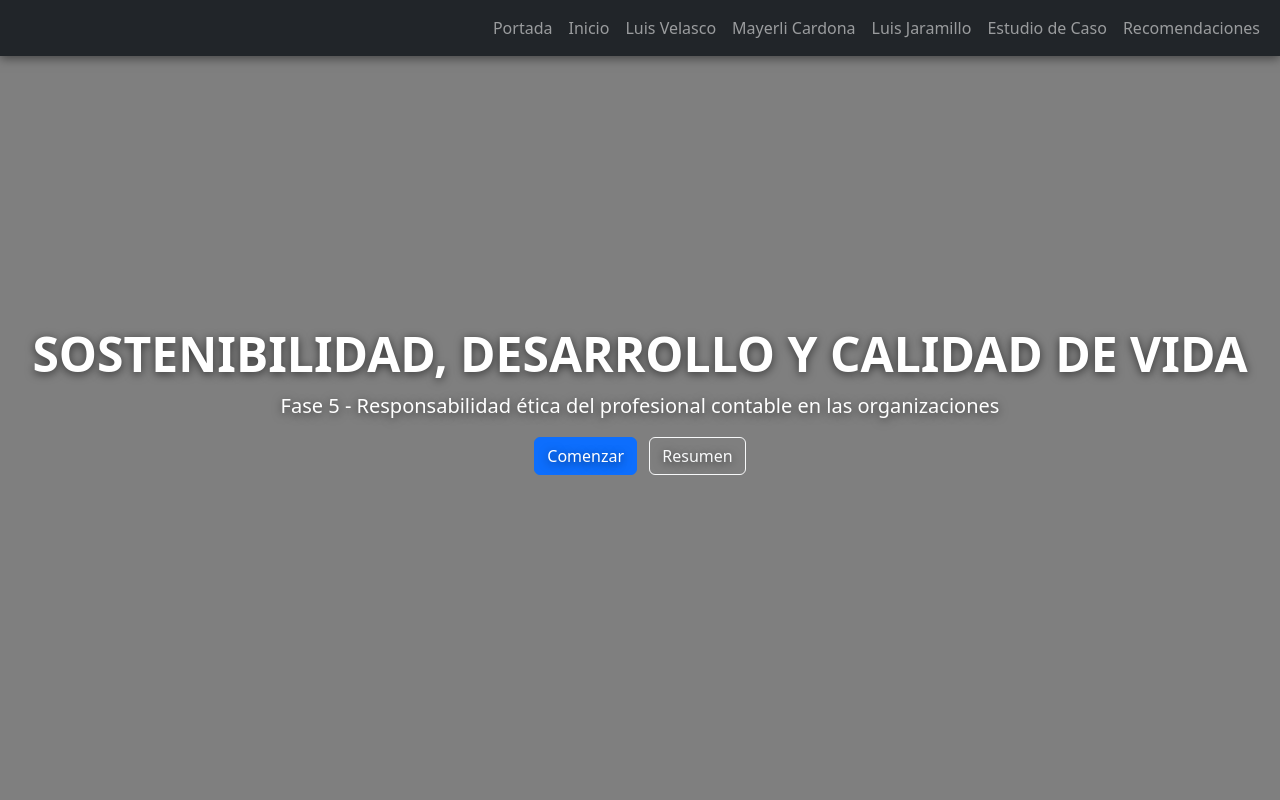
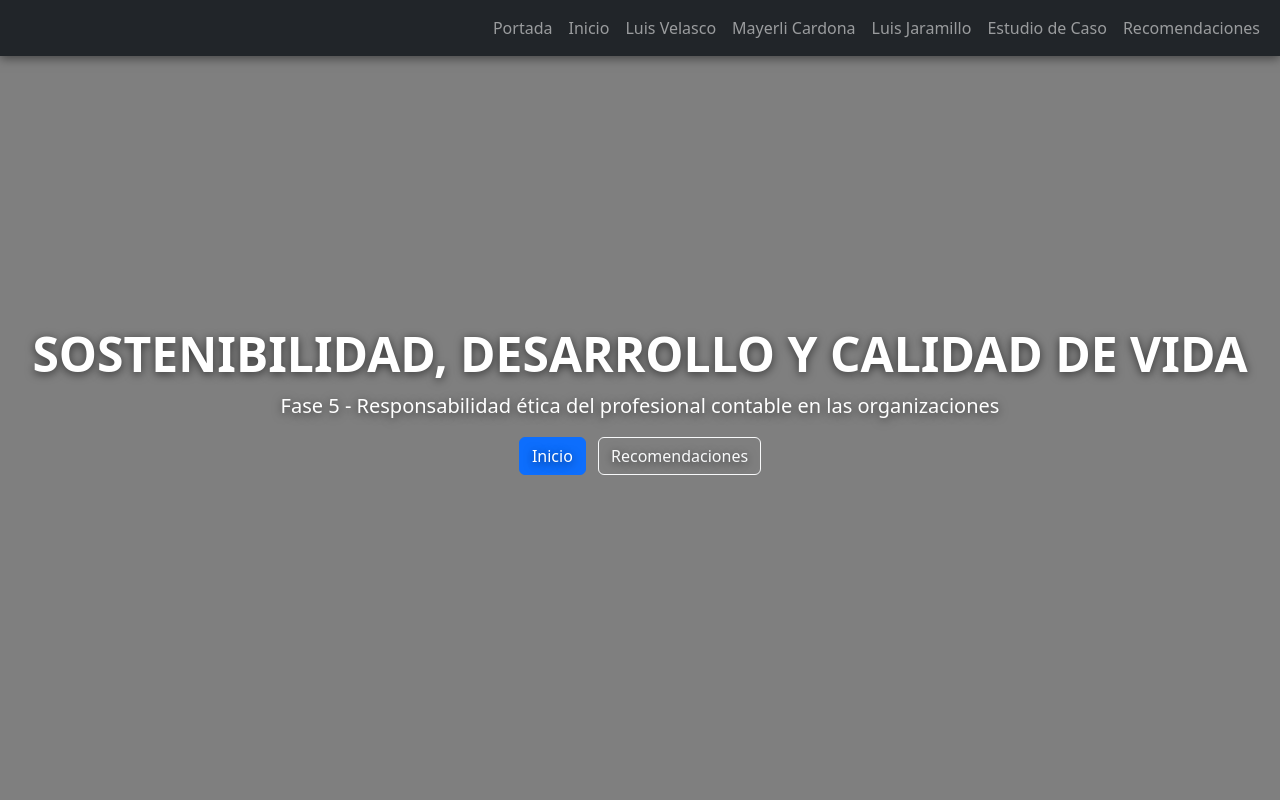
Before and after one commit to jara955225/Pag, a plain HTML site: page index.html in a window 1280 px wide. Shown: the top 800 px of the page. Drawn offline with nearby package versions, Linux system fonts and the light colour scheme.

Commit message:
se ajustaron los botones de inicio

```diff
--- a/index.html
+++ b/index.html
@@ -34,8 +34,8 @@
   <div class="text-center text-white">
     <h1 class="display-5 fw-bold">SOSTENIBILIDAD, DESARROLLO Y CALIDAD DE VIDA</h1>
     <p class="lead">Fase 5 - Responsabilidad ética del profesional contable en las organizaciones</p>
-    <a href="#tab1" class="btn btn-primary me-2">Comenzar</a>
-    <a href="#tab5" class="btn btn-outline-light">Resumen</a>
+    <a href="#inicio" class="btn btn-primary me-2">Inicio</a>
+    <a href="#tab5" class="btn btn-outline-light">Recomendaciones</a>
   </div>
 </header>
 
```
